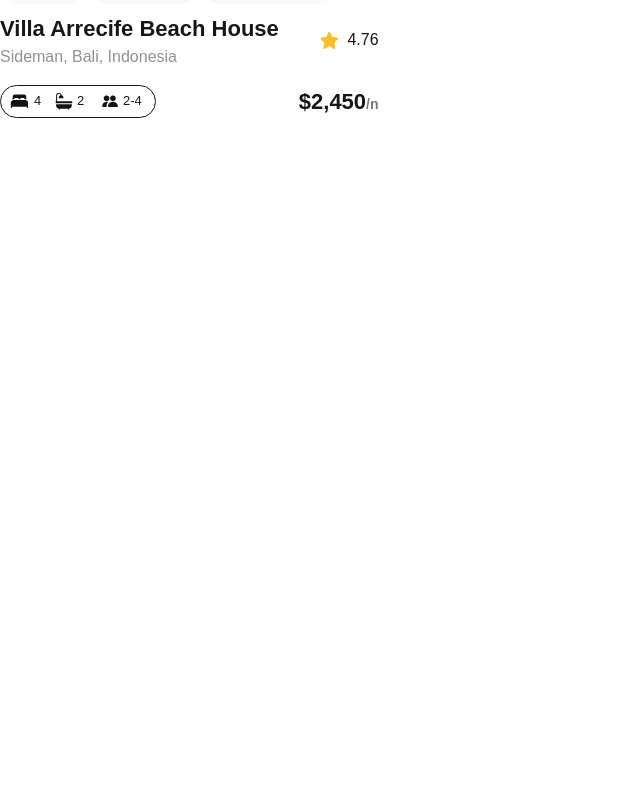
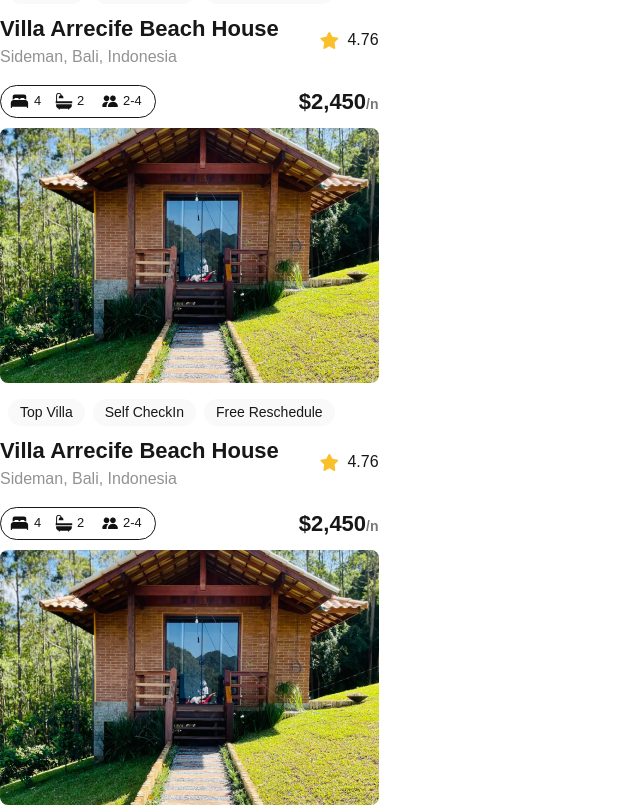
Before and after one commit to yonas-baysasaw/alx-project-0x00-setup, a Next.js app in the folder alx-project-0x00/: page /landing in a window 1280 px wide. Shown: the part 322-1129 px from the top of the page, without its empty margins (0-640 px from the left). Before the commit the page ends 800 px from the top, so only its background shows below. Built offline with nearby package versions, Linux system fonts and the light colour scheme.

Commit message:
Using components

```diff
--- a/alx-project-0x00/pages/landing.tsx
+++ b/alx-project-0x00/pages/landing.tsx
@@ -4,7 +4,9 @@ const Landing: React.FC = () => {
   return (
     <div>
       <h1 className=" text-xl font-extralight">Landing Page</h1>
-      <Card></Card>
+      <Card />
+      <Card />
+      <Card />
     </div>
   );
 };
```
